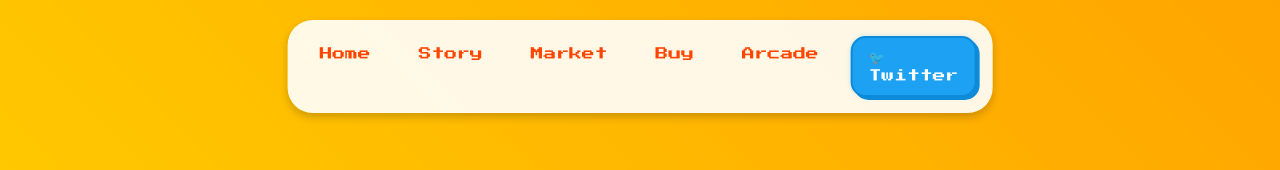
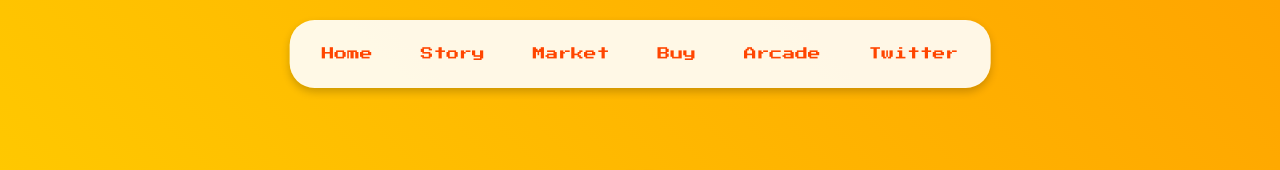
Before and after one commit to Lucas4MouthGauard/mobandoge, a plain HTML site: page index.html in a window 1280 px wide. Shown: the top 170 px of the page. Drawn offline with Linux system fonts and the light colour scheme; no server answers.

Commit message:
update Twitter button text and enhance BUY button glow effect

```diff
--- a/index.html
+++ b/index.html
@@ -168,7 +168,7 @@
         <a href="#market-data" class="nav-item">Market</a>
         <a href="#how-to-buy" class="nav-item">Buy</a>
         <a href="#arcade" class="nav-item">Arcade</a>
-        <a href="https://x.com/FunDoge_meme" target="_blank" class="nav-item twitter-btn">🐦 Twitter</a>
+        <a href="https://x.com/FunDoge_meme" target="_blank" class="nav-item">Twitter</a>
     </nav>
 
     <script src="script.js"></script>
--- a/styles.css
+++ b/styles.css
@@ -445,12 +445,23 @@ body {
     cursor: pointer;
     transition: all 0.3s ease;
     box-shadow: 4px 4px 0px #E55A2B;
+    animation: buyButtonGlow 2s ease-in-out infinite alternate;
 }
 
 .buy-btn:hover {
     transform: translateY(-2px);
     box-shadow: 6px 6px 0px #E55A2B;
     background: linear-gradient(45deg, #E55A2B, #FF6B35);
+    animation: buyButtonGlow 1s ease-in-out infinite alternate;
+}
+
+@keyframes buyButtonGlow {
+    from {
+        box-shadow: 4px 4px 0px #E55A2B, 0 0 10px rgba(255, 107, 53, 0.5);
+    }
+    to {
+        box-shadow: 4px 4px 0px #E55A2B, 0 0 20px rgba(255, 107, 53, 0.8), 0 0 30px rgba(255, 140, 66, 0.6);
+    }
 }
 
 
@@ -485,30 +496,7 @@ body {
     color: white;
 }
 
-/* Twitter button styles */
-.twitter-btn {
-    background: #1DA1F2;
-    color: white;
-    border: 2px solid #0D8BD9;
-    box-shadow: 3px 3px 0px #0D8BD9;
-    animation: twitterGlow 2s ease-in-out infinite alternate;
-}
 
-.twitter-btn:hover {
-    background: #0D8BD9;
-    color: white;
-    transform: translateY(-2px);
-    box-shadow: 0 4px 8px rgba(29, 161, 242, 0.5);
-}
-
-@keyframes twitterGlow {
-    from {
-        box-shadow: 3px 3px 0px #0D8BD9;
-    }
-    to {
-        box-shadow: 3px 3px 0px #0D8BD9, 0 0 10px rgba(29, 161, 242, 0.5);
-    }
-}
 
 /* 恐惧贪婪指数 */
 .fear-greed {
```
